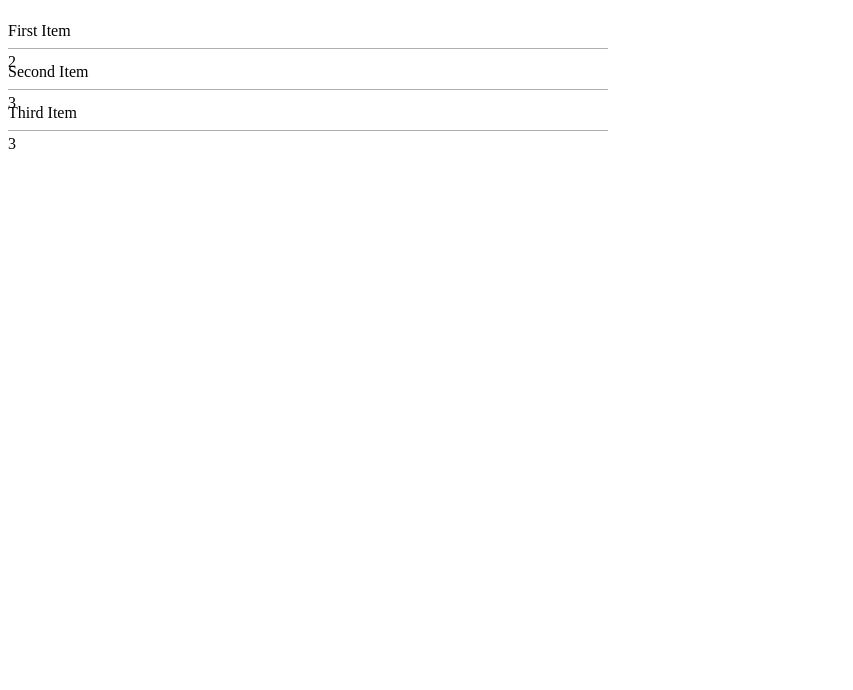
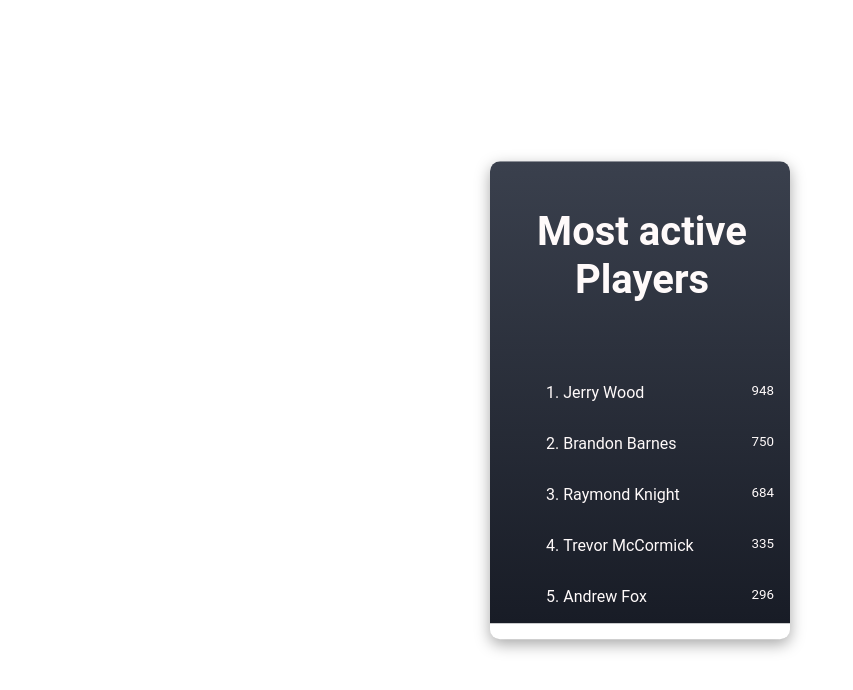
Before and after one commit to MarkMcErlean/leaderboard, a plain HTML site: page pages/index.html in a window 1280 px wide. Shown: the whole page, without its empty margins (0-853 px from the left). Drawn offline with Linux system fonts and the light colour scheme; files that its build step writes are made by us from their sources.

Commit message:
temporary files - do not use until changed

```diff
--- a/css/stylesheet.css
+++ b/css/stylesheet.css
@@ -1,25 +1,78 @@
-#container {
-	width: 600px;
-	height: auto;
+/*
+ * Reference - https://codepen.io/supah/pen/WwrJpw
+ */
+
+/* basic */
+*,
+*:before,
+*:after {
+	box-sizing: border-box;
+}
+html,
+body {
+	height: 100%;
+}
+body {
+	font: 16px/1.2 "Roboto", sans-serif;
+	color: #333;
+}
+a {
+	display: inline-block;
+	color: #333;
+	text-decoration: none;
 }
 
-.leaderboard {
-	position: relative;
-	display: block;
-	width: 100%;
-	height: 40px;
-	border-bottom: 1px solid #AFAFAF;
+/* container */
+.container {
+	width: 300px;
+	height: auto;
+	border-radius: 10px;
+	background-color: white;
+	box-shadow: rgba(0, 0, 0, 0.35) 0px 5px 15px;
+	position: absolute;
+	top: 50%;
+	left: 50%;
+	transform: translate(-50%, -50%);
+	z-index: 1;
+	overflow: hidden;
 }
 
-.item {
-	position: relative;
-	display: inline-block;
-	width: 75%;
-	line-height: 45px;
+/* leaderboard */
+.leaderboard {
+	background: linear-gradient(to bottom, #3a404d, #181c26);
 }
 
-.score {
-	position: relative;
+/* head */
+.leaderboard .head {
+	padding: 20px 16px;
+	color: snow;
+	font-size: 20px;
+	text-align: center;
+}
+.leaderboard .head h1 {
 	display: inline-block;
-	width: 25%;
+	margin-left: 4px;
 }
+
+/* body */
+.leaderboard .body {
+	color: snow;
+	font-size: 16px;
+}
+.leaderboard ol {
+	counter-reset: number; /* 定義和初始化計數器 */
+}
+.leaderboard li {
+	padding: 16px;
+	display: flex;
+}
+.leaderboard li mark {
+	flex-grow: 1;
+	color: snow;
+	background-color: transparent;
+}
+.leaderboard li:before {
+	counter-increment: number; /* 遞增計數器 */
+	content: counter(number) "."; /* 顯示計數器 */
+	margin-right: 4px;
+}
--- a/pages/index.html
+++ b/pages/index.html
@@ -1,21 +1,46 @@
 <!DOCTYPE html>
 <html lang="en">
+
 <head>
-       <!-- Add meta tags -->
-       <link rel="stylesheet" href="stylesheet.css">
+	<meta charset="UTF-8">
+	<meta name="viewport" content="width=device-width, initial-scale=1.0">
+    <link rel="stylesheet" href="../css/stylesheet.css">
+	<title>Leaderboard</title>
+</head>
 
-    </head>
 <body>
-        <div id="container">
+	<!-- 	<div class="blog">Visit <a href="#" target="_blank">My Blog</a></div> -->
+	<div class="container">
 		<div class="leaderboard">
-                <div class="item">First Item</div> <div class="score">2</div>
+			<div class="head">
+				<h1>Most active Players</h1>
 			</div>
-            <div class="leaderboard">
-                <div class="item">Second Item</div> <div class="score">3</div>
+			<div class="body">
+				<ol>
+					<li>
+						<mark>Jerry Wood</mark>
+						<small>948</small>
+					</li>
+					<li>
+						<mark>Brandon Barnes</mark>
+						<small>750</small>
+					</li>
+					<li>
+						<mark>Raymond Knight</mark>
+						<small>684</small>
+					</li>
+					<li>
+						<mark>Trevor McCormick</mark>
+						<small>335</small>
+					</li>
+					<li>
+						<mark>Andrew Fox</mark>
+						<small>296</small>
+					</li>
+				</ol>
 			</div>
-            <div class="leaderboard">
-                <div class="item">Third Item</div> <div class="score">3</div>
 		</div>
 	</div>
 </body>
+
 </html>
```
Also changed, not shown: pages/index copy.html (added, +16 -0 lines), 1 other file. Lines whose indentation alone changed are shown as unchanged.
